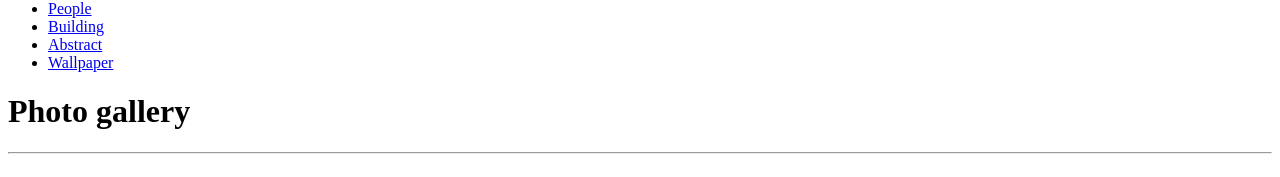
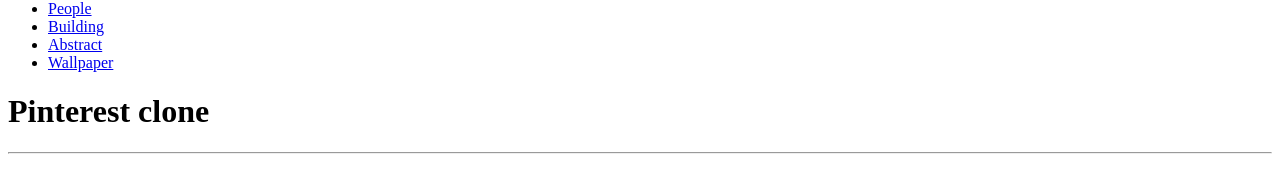
Before and after one commit to boburastonov/demo-image-gallery, a plain HTML site: page index.html in a window 1280 px wide. Shown: the part 144-321 px from the top of the page. Drawn offline with Linux system fonts and the light colour scheme.

Commit message:
change project name

```diff
--- a/index.html
+++ b/index.html
@@ -4,7 +4,7 @@
     <meta charset="UTF-8">
     <meta http-equiv="X-UA-Compatible" content="IE=edge">
     <meta name="viewport" content="width=device-width, initial-scale=1.0">
-    <title>Image Gallery Demo Version</title>
+    <title>Pinterest clone</title>
 </head>
 <body>
     <!-- SITE HEADER -->
@@ -28,7 +28,7 @@
 
     <!-- MAIN CONTENT -->
     <main>
-        <h1>Photo gallery</h1>
+        <h1>Pinterest clone</h1>
         <hr>
 
         <section>
```
